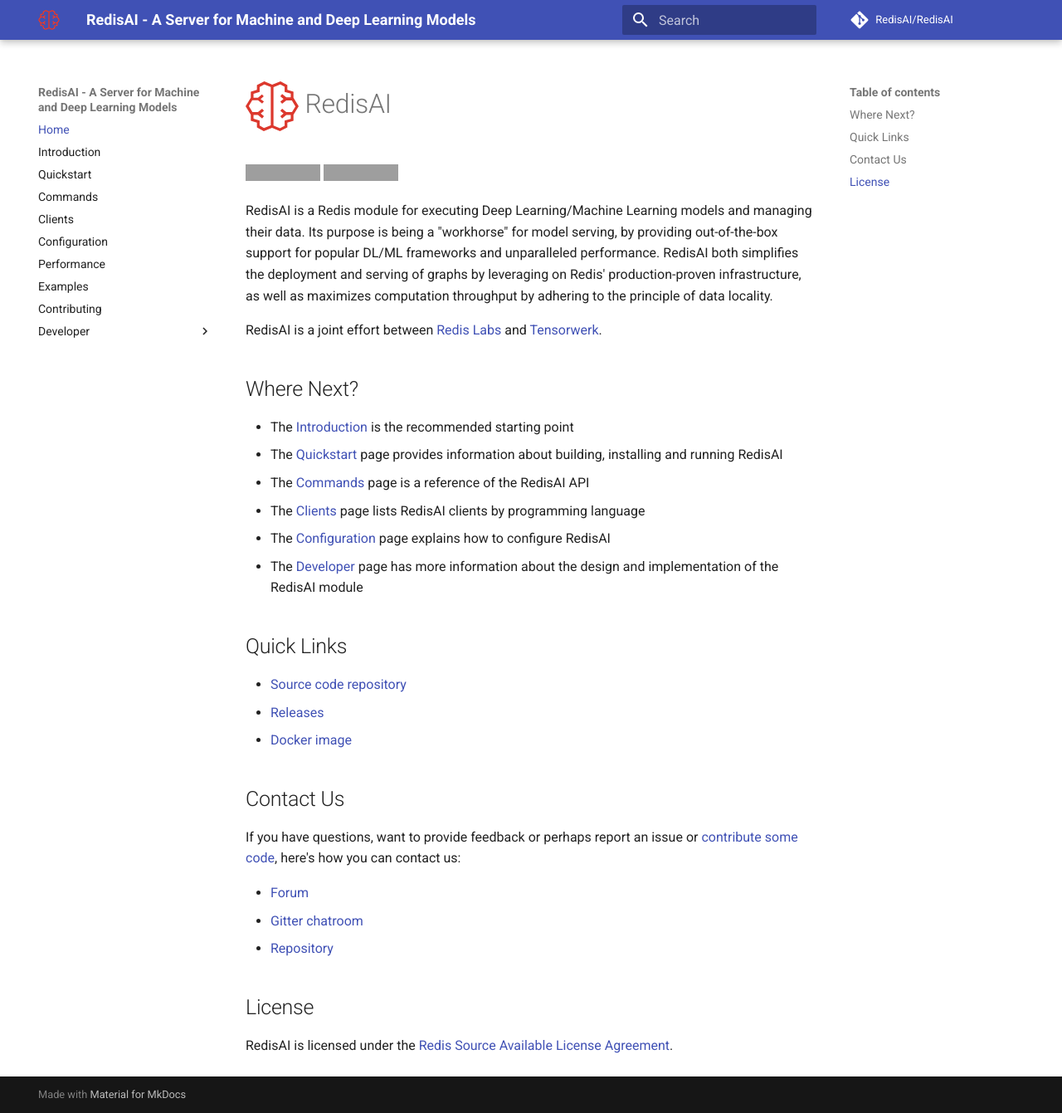
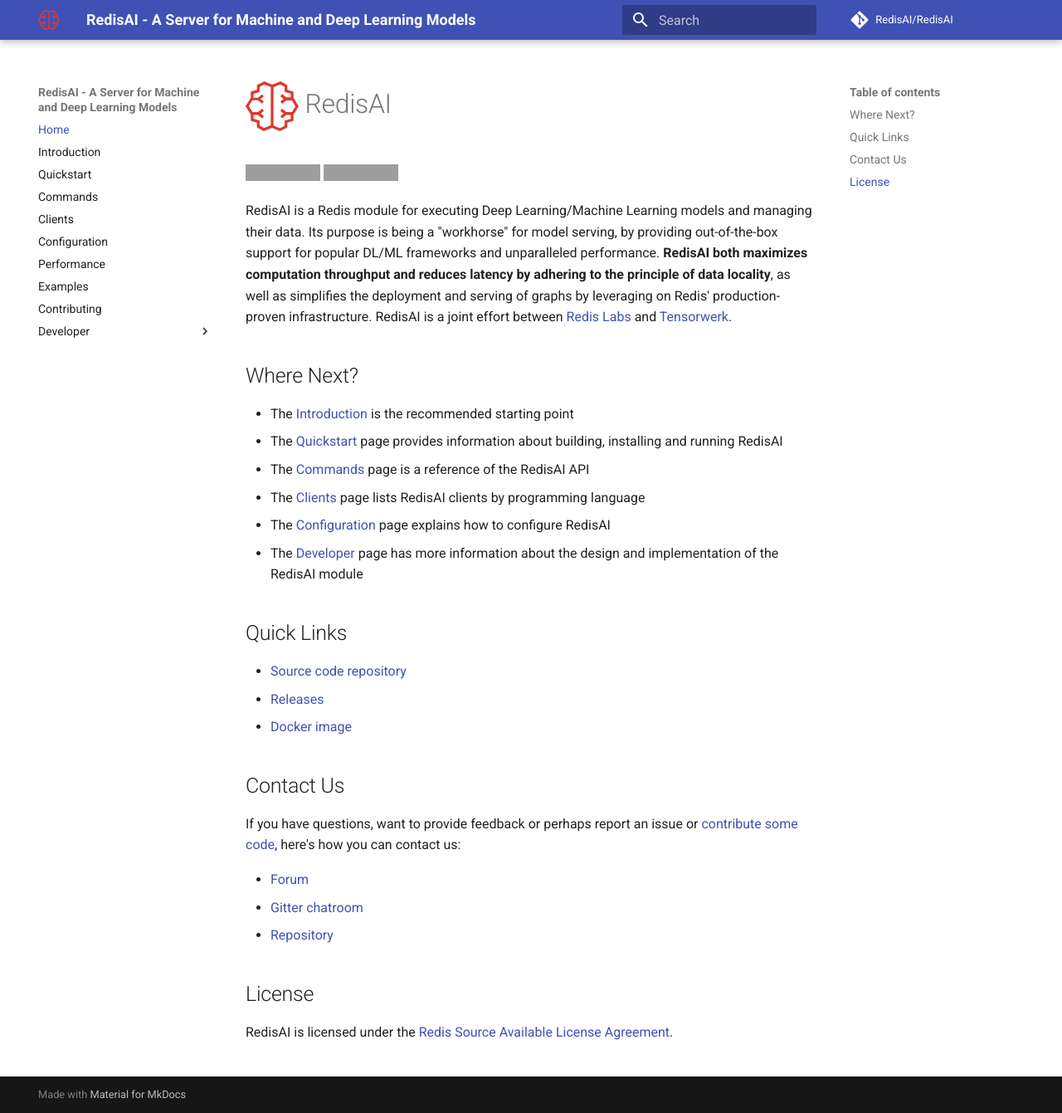
Before and after one commit to RedisAI/RedisAI, an MkDocs documentation site: the page built from docs/index.md, in a window 1280 px wide and 1341 px high. Shown: the whole window at 83% size. Built offline with MkDocs 1.6.1 and Material for MkDocs 9.7.7, drawn with Linux system fonts in a browser that asks for light colours; comment, search, counter and statistics services are not loaded; grey boxes are pictures that could not be loaded.

Commit message:
pick to 1.0

```diff
--- a/docs/index.md
+++ b/docs/index.md
@@ -2,8 +2,7 @@
 [![Forum](https://img.shields.io/badge/Forum-RedisAI-blue)](https://forum.redislabs.com/c/modules/redisai)
 [![Gitter](https://badges.gitter.im/RedisLabs/RedisAI.svg)](https://gitter.im/RedisLabs/RedisAI?utm_source=badge&utm_medium=badge&utm_campaign=pr-badge)
 
-RedisAI is a Redis module for executing Deep Learning/Machine Learning models and managing their data. Its purpose is being a "workhorse" for model serving, by providing out-of-the-box support for popular DL/ML frameworks and unparalleled performance. RedisAI both simplifies the deployment and serving of graphs by leveraging on Redis' production-proven infrastructure, as well as maximizes computation throughput by adhering to the principle of data locality.
-
+RedisAI is a Redis module for executing Deep Learning/Machine Learning models and managing their data. Its purpose is being a "workhorse" for model serving, by providing out-of-the-box support for popular DL/ML frameworks and unparalleled performance. **RedisAI both maximizes computation throughput and reduces latency by adhering to the principle of data locality**, as well as simplifies the deployment and serving of graphs by leveraging on Redis' production-proven infrastructure.
 RedisAI is a joint effort between [Redis Labs](https://www.redislabs.com) and [Tensorwerk](https://tensorwerk.com).
 
 ## Where Next?
```
